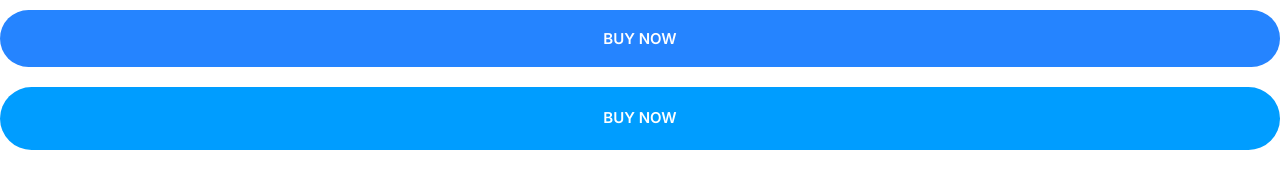
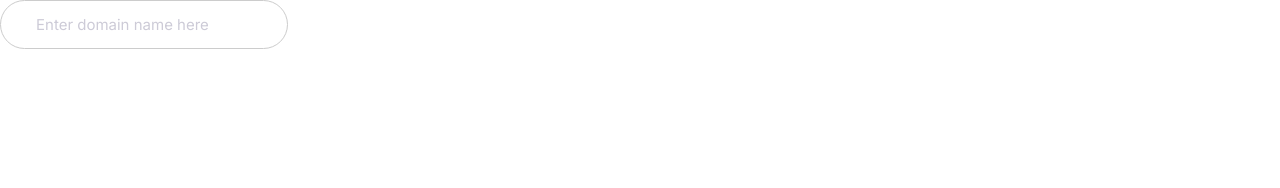
Before and after one commit to robighizzoni24/moshify, a plain HTML site: page index.html in a window 1280 px wide. Drawn offline with Linux system fonts and the light colour scheme.

Commit message:
Define styles for inputs.

```diff
--- a/css/styles.css
+++ b/css/styles.css
@@ -242,3 +242,25 @@ a {
         font-size: 1.5rem;
     }
 }
+
+
+/* Inputs */
+
+.input {
+    border-radius: 30px;
+    border: 1px solid #ccc;
+    color: var(--color-headings);
+    font-size: 2rem;
+    outline: 0;
+    padding: 1.5rem 3.5rem;
+}
+
+::placeholder {
+    color: #cdcbd7;
+}
+
+@media screen and (min-width: 1024px) {
+    .input {
+        font-size: 1.5rem;
+    }
+}
--- a/index.html
+++ b/index.html
@@ -15,7 +15,6 @@
     <title>Document</title>
   </head>
   <body>
-    <button class="btn btn--primary btn--block">Buy Now</button>
-    <a href="#" class="btn btn--secondary btn--block">Buy Now</a>
+    <input type="text" class="input" placeholder="Enter domain name here" />
   </body>
 </html>
```
